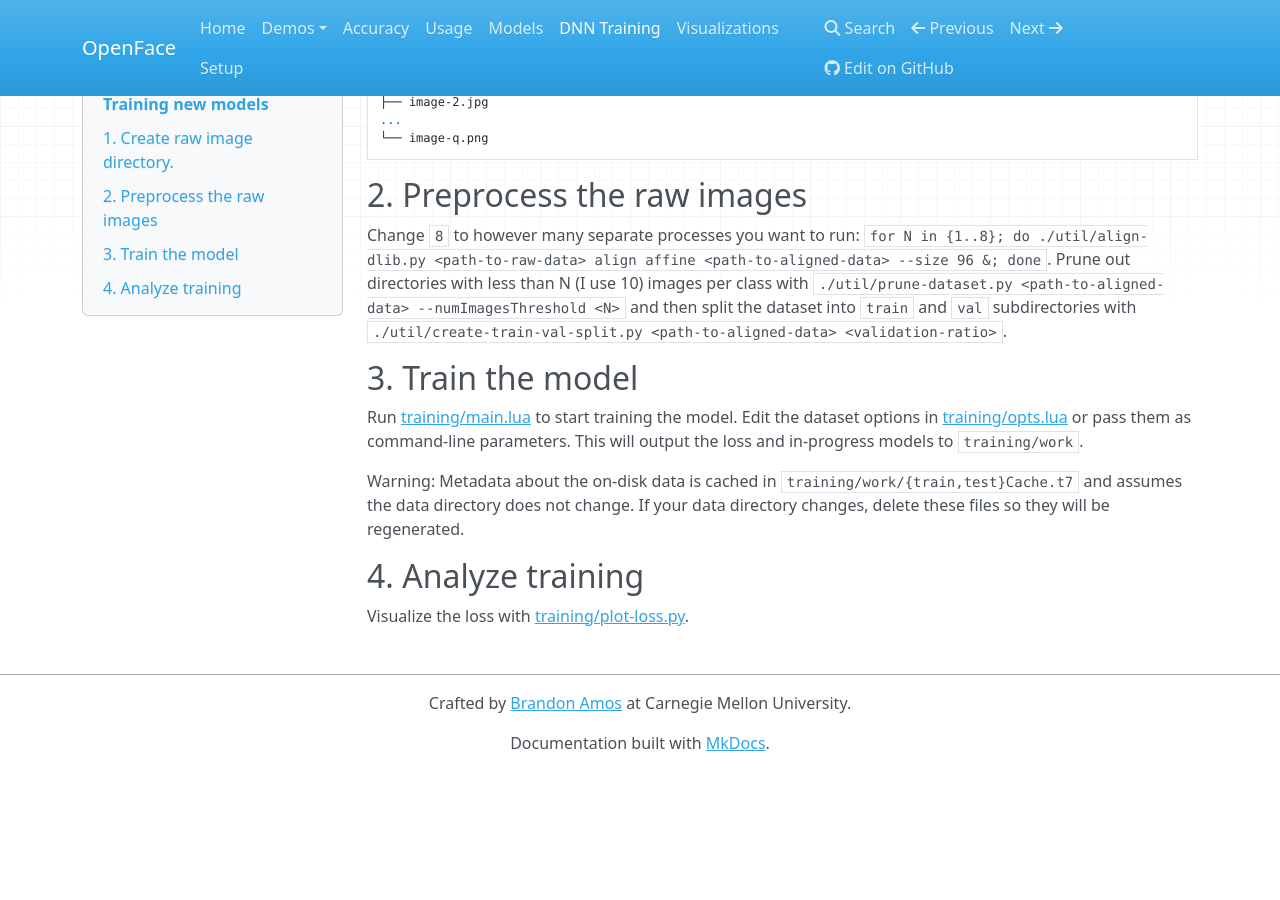
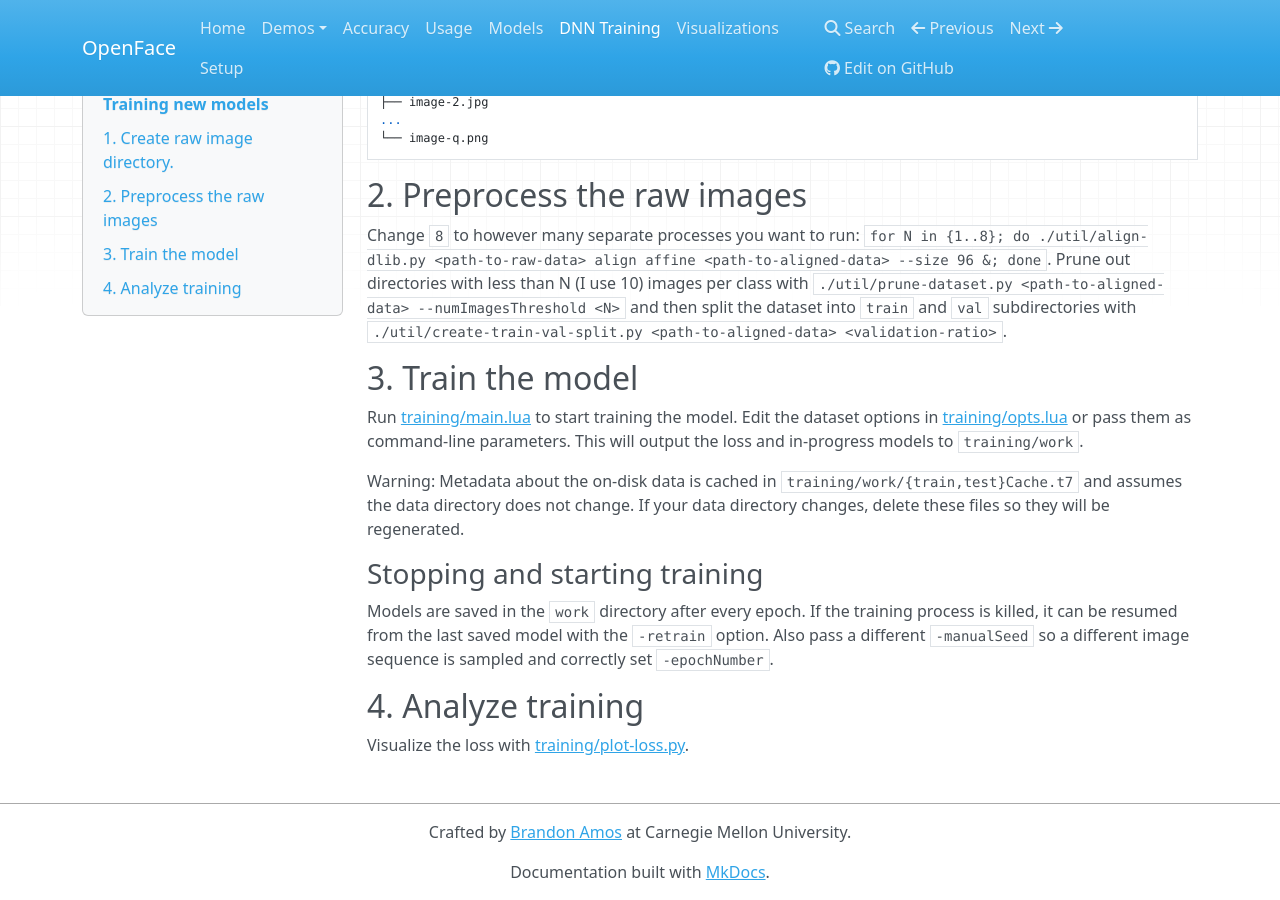
Before and after one commit to SuperAI520/Open-Face-Recognition, an MkDocs documentation site: the page built from docs/training-new-models.md, in a window 1280 px wide and 900 px high, scrolled down 576 px. Built offline with MkDocs 1.6.1, drawn with Linux system fonts in a browser that asks for light colours; nearby versions of some CDN libraries; old or Windows-style settings are respelled for this version of MkDocs; before the commit the page ends 1347 px from its top, so only the background shows below that.

Commit message:
Docs: Mention how to restart training.

```diff
--- a/docs/training-new-models.md
+++ b/docs/training-new-models.md
@@ -53,5 +53,12 @@ the data directory does not change.
 If your data directory changes, delete these
 files so they will be regenerated.
 
+### Stopping and starting training
+Models are saved in the `work` directory after every epoch.
+If the training process is killed, it can be resumed from
+the last saved model with the `-retrain` option.
+Also pass a different `-manualSeed` so a different image
+sequence is sampled and correctly set `-epochNumber`.
+
 ## 4. Analyze training
 Visualize the loss with [training/plot-loss.py](https://github.com/cmusatyalab/openface/blob/master/training/plot-loss.py).
```
